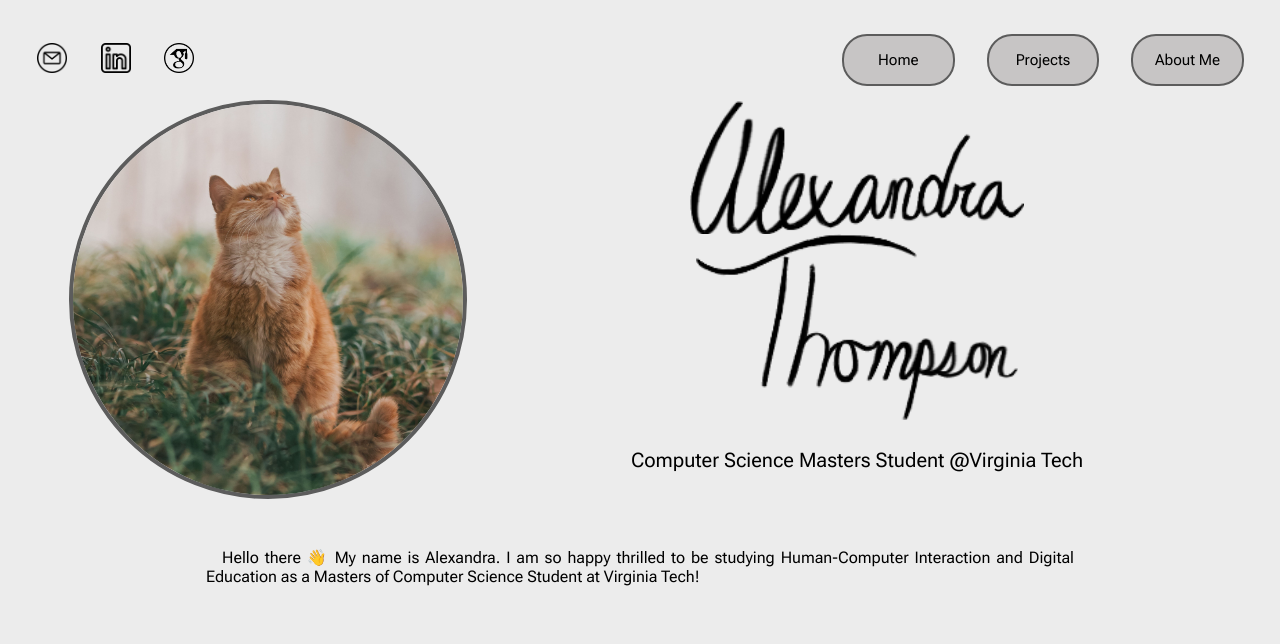
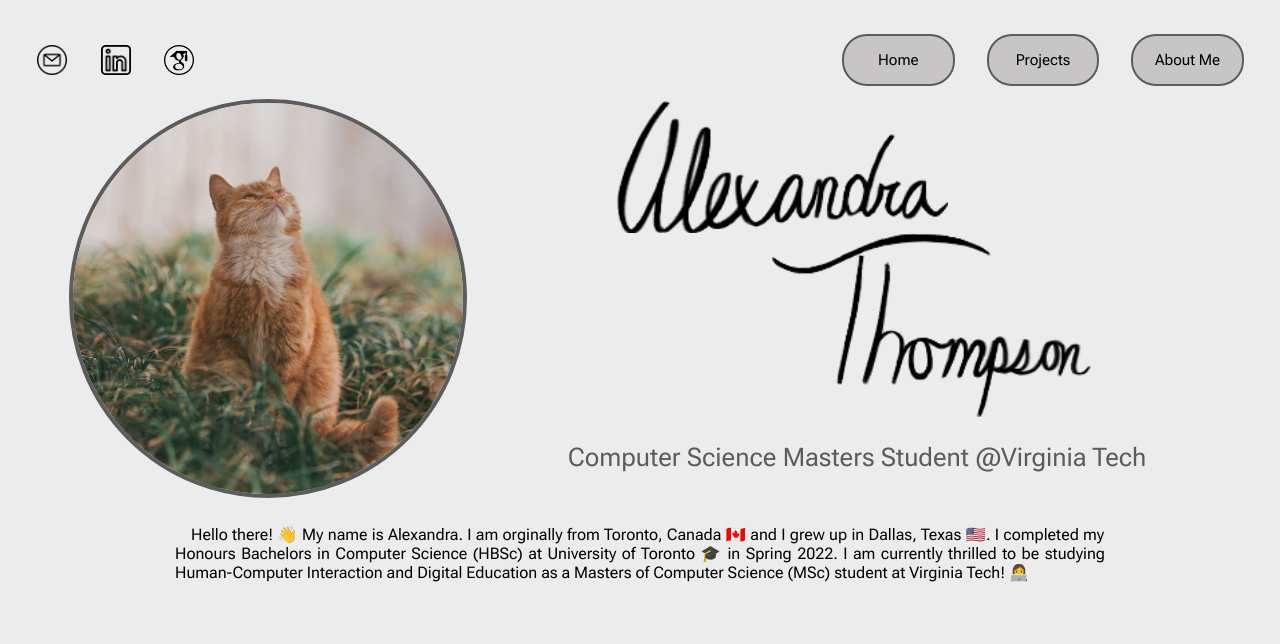
Before and after one commit to lovecraftssiren/lovecraftssiren.github.io, a plain HTML site: page index.html in a window 1280 px wide. Drawn offline with Linux system fonts and the light colour scheme.

Commit message:
Added button animations and finished bio for main page!

```diff
--- a/css/styles-clean.css
+++ b/css/styles-clean.css
@@ -47,10 +47,19 @@ a, a:hover, a:focus, a:active {
 }
 
 .icon {
-  margin: 2px;
+  padding: 2px;
 
   max-width: 30px;
   max-height: 30px;
+
+  transition: transform .2s;
+
+  display: block;
+
+}
+
+.icon:hover {
+  transform: scale(1.3);
 }
 
 .menu-box {
@@ -79,9 +88,14 @@ a, a:hover, a:focus, a:active {
   display: flex;
   justify-content: center;
   align-items: center;
+
+  transition: transform .2s;
+
 }
 
 .menu-button:hover {
+  transform: scale(1.2);
+
   background-color: rgb(255, 190, 248);
   border: 2px solid rgb(232, 166, 225);
 }
@@ -92,7 +106,7 @@ a, a:hover, a:focus, a:active {
 }
 
 .home-header {
-  padding-bottom: max(8px,2.5vw);
+  padding-bottom: max(8px,1vw);
 
   width: 100%;
   max-height: 550px;
@@ -158,10 +172,12 @@ a, a:hover, a:focus, a:active {
 
 .first{
   height: 42%;
+  margin-left: -20%;
 }
 
 .last{
   height: 58%;
+  margin-right: -20%;
 }
 
 .title{
@@ -177,10 +193,12 @@ a, a:hover, a:focus, a:active {
 
 .title-text{
   font-family: 'Roboto Flex', sans-serif;
-  font-size: 20px;
+  font-size: max(19px,2vw);
+  color: rgb(92, 92, 92);
 }
 
 .bio {
+
   height: 200px;
   width: 100%;
 
@@ -189,7 +207,7 @@ a, a:hover, a:focus, a:active {
 
 }
 .bio-frame {
-  width: 70%;
+  width: max(75%, 300px);
   font-family: 'Roboto Flex', sans-serif;
   font-size: 16px;
   text-align: justify;
--- a/index.html
+++ b/index.html
@@ -41,8 +41,10 @@
           <a href="https://scholar.google.com/citations?user=Q8ska4UAAAAJ&hl=en"  target="_blank" rel="noopener noreferrer"> <img class="icon" src="./icons/google-scholar.png" alt=""> </a>
         </div>
         <!--  Instagram  -->
+
         <div class="icon-box">
-          <a href="https://www.instagram.com/lovecrafts.siren/" target="_blank" rel="noopener noreferrer"> <img class="icon" src="./icons/instagram.png" alt=""> </a>
+
+           <a href="https://www.instagram.com/lovecrafts.siren/" target="_blank" rel="noopener noreferrer"> <img class="icon" src="./icons/instagram.png" alt=""> </a>
         </div>
       </div>
 
@@ -103,15 +105,19 @@
 
     <div class="bio">
       <p class="bio-frame">
-        &emsp;Hello there 👋 My name is Alexandra. I am so happy thrilled to be
-        studying Human-Computer Interaction and Digital Education as a Masters
-        of Computer Science Student at Virginia Tech!
+        &emsp;Hello there! 👋 My name is Alexandra. I am orginally from Toronto, Canada &#127464;&#127462;
+        and I grew up in Dallas, Texas &#127482;&#127480;. I completed my Honours
+        Bachelors in Computer Science (HBSc) at University of Toronto 🎓 in Spring 2022.
+        I am currently thrilled to be studying Human-Computer Interaction and Digital Education as a Masters
+        of Computer Science (MSc) student at Virginia Tech! 👩‍💻
       </p>
 
     </div>
 
     <div class="email-footer">
-
+      <!--<p class="bio-frame">
+        Would you believe I wrote this website from scratch? Check it out here!
+      </p>-->
     </div>
 
   </div>
```
